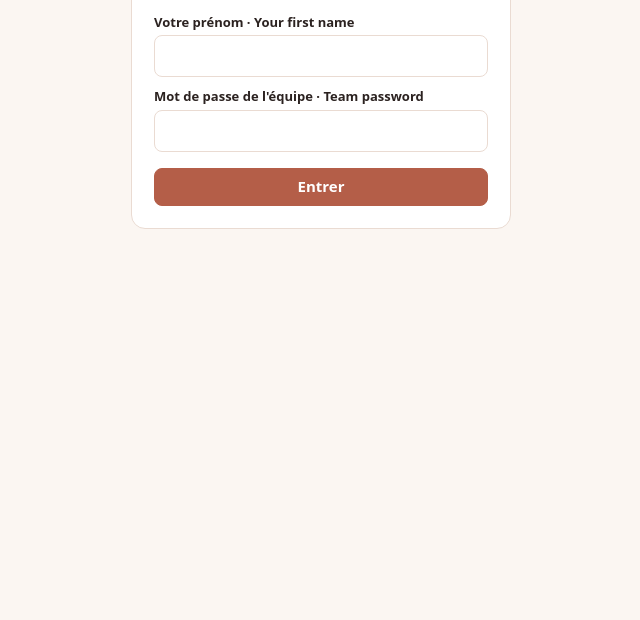
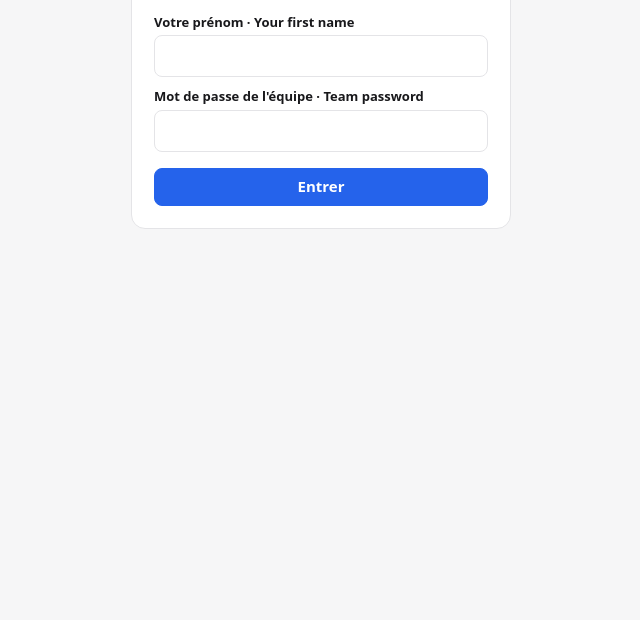
Before and after one commit to oscarmdiazb/miara-dia-console, a plain HTML site: page index.html in a window 1280 px wide. Shown: the part 180-800 px from the top of the page, without its empty margins (319-959 px from the left). Drawn offline with Linux system fonts and the light colour scheme.

Commit message:
Update console page

```diff
--- a/index.html
+++ b/index.html
@@ -8,25 +8,28 @@
 <script>try{const t=localStorage.getItem("miara_theme"); if(t==="light"||t==="dark") document.documentElement.dataset.theme=t}catch(e){}</script>
 <style>
 :root{
-  --bg:#FBF6F2; --card:#FFFFFF; --ink:#2B2220; --muted:#7A6A64; --line:#EADBD2;
-  --brand:#B45E48; --brand-d:#7D3C30; --brand-l:#FBE6DA;
-  --ok:#2F7D4F; --ok-l:#E2F2E8; --warn:#9A6B00; --warn-l:#FFF3CC; --bad:#B3261E; --bad-l:#FCE4E2;
-  --info:#2F5D8A; --info-l:#E3EEF8; --grey-l:#F1ECE9;
+  --bg:#F6F6F7; --card:#FFFFFF; --ink:#18181B; --muted:#62626D; --line:#E4E4E7;
+  --brand:#2563EB; --brand-d:#1D4ED8; --brand-l:#E8EFFD; --on-brand:#FFFFFF;
+  --ok:#15803D; --ok-l:#E6F4EA; --warn:#A16207; --warn-l:#FDF3D3; --bad:#B91C1C; --bad-l:#FCEBEB;
+  --info:#6D28D9; --info-l:#EFE9FD; --grey-l:#EDEDF0;
+  --team-a:#C2410C; --team-a-l:#FDEDE3;
 }
 @media (prefers-color-scheme: dark){
   :root:not([data-theme="light"]){
-    --bg:#1D1816; --card:#2A2321; --ink:#F3ECE8; --muted:#B9AAA3; --line:#463A36;
-    --brand:#E0937B; --brand-d:#F2B8A5; --brand-l:#4A2E26;
-    --ok:#7FD3A0; --ok-l:#1F3A2A; --warn:#F2C95C; --warn-l:#3D3216; --bad:#F2A19B; --bad-l:#4A2422;
-    --info:#9CC3EA; --info-l:#1F3042; --grey-l:#352D2A;
+    --bg:#111113; --card:#1B1B1F; --ink:#EDEDF0; --muted:#A1A1AA; --line:#2C2C33;
+    --brand:#7AA2FF; --brand-d:#A9C1FF; --brand-l:#1D2843; --on-brand:#0B1220;
+    --ok:#4ADE80; --ok-l:#13301E; --warn:#FACC15; --warn-l:#382F10; --bad:#F87171; --bad-l:#3B1818;
+    --info:#B69CFF; --info-l:#261E3D; --grey-l:#26262B;
+  --team-a:#FB923C; --team-a-l:#3A2112;
   }
 }
 /* ☀️ / 🌙 button: data-theme on <html> wins over the phone/computer setting */
 :root[data-theme="dark"]{
-  --bg:#1D1816; --card:#2A2321; --ink:#F3ECE8; --muted:#B9AAA3; --line:#463A36;
-  --brand:#E0937B; --brand-d:#F2B8A5; --brand-l:#4A2E26;
-  --ok:#7FD3A0; --ok-l:#1F3A2A; --warn:#F2C95C; --warn-l:#3D3216; --bad:#F2A19B; --bad-l:#4A2422;
-  --info:#9CC3EA; --info-l:#1F3042; --grey-l:#352D2A;
+  --bg:#111113; --card:#1B1B1F; --ink:#EDEDF0; --muted:#A1A1AA; --line:#2C2C33;
+  --brand:#7AA2FF; --brand-d:#A9C1FF; --brand-l:#1D2843; --on-brand:#0B1220;
+  --ok:#4ADE80; --ok-l:#13301E; --warn:#FACC15; --warn-l:#382F10; --bad:#F87171; --bad-l:#3B1818;
+  --info:#B69CFF; --info-l:#261E3D; --grey-l:#26262B;
+  --team-a:#FB923C; --team-a-l:#3A2112;
 }
 :root{color-scheme:light dark}
 :root[data-theme="light"]{color-scheme:light}
@@ -36,16 +39,16 @@ body{margin:0;background:var(--bg);color:var(--ink);font:15px/1.45 system-ui,-ap
 button,input,select,textarea{font:inherit;color:inherit}
 header{position:sticky;top:0;z-index:5;background:var(--card);border-bottom:1px solid var(--line)}
 .top{display:flex;align-items:center;gap:12px;padding:10px 16px;max-width:1100px;margin:0 auto}
-.logo{font-weight:800;color:var(--brand-d);letter-spacing:.3px}
+.logo{font-weight:800;color:var(--ink);letter-spacing:.3px}
 .logo small{font-weight:500;color:var(--muted)}
 .who{margin-left:auto;color:var(--muted);font-size:13px;display:flex;gap:8px;align-items:center}
 nav{display:flex;gap:4px;overflow-x:auto;padding:0 12px;max-width:1100px;margin:0 auto}
 nav button{border:0;background:none;padding:10px 12px;border-bottom:3px solid transparent;cursor:pointer;white-space:nowrap;color:var(--muted);font-weight:600}
-nav button.on{color:var(--brand-d);border-bottom-color:var(--brand)}
+nav button.on{color:var(--brand);border-bottom-color:var(--brand)}
 main{max-width:1100px;margin:0 auto;padding:16px}
 .btn{border:1px solid var(--line);background:var(--card);border-radius:8px;padding:7px 12px;cursor:pointer}
 .btn:hover{border-color:var(--brand)}
-.btn.primary{background:var(--brand);border-color:var(--brand);color:#fff;font-weight:600}
+.btn.primary{background:var(--brand);border-color:var(--brand);color:var(--on-brand);font-weight:600}
 .btn.primary:disabled{opacity:.45;cursor:default}
 .btn.small{padding:4px 9px;font-size:13px}
 .link{background:none;border:0;color:var(--brand);cursor:pointer;padding:0;font-size:13px;text-decoration:underline}
@@ -53,7 +56,7 @@ main{max-width:1100px;margin:0 auto;padding:16px}
 .bar select,.bar input{border:1px solid var(--line);background:var(--card);border-radius:8px;padding:7px 9px;max-width:100%}
 .bar input[type=search]{flex:1;min-width:160px}
 .stats{display:flex;flex-wrap:wrap;gap:8px;margin-bottom:12px}
-.stat{background:var(--card);border:1px solid var(--line);border-radius:10px;padding:8px 12px;min-width:110px}
+.stat{background:var(--grey-l);border:0;border-radius:10px;padding:8px 12px;min-width:110px}
 .stat b{display:block;font-size:22px;line-height:1.1}
 .stat span{color:var(--muted);font-size:12px}
 .prog{height:10px;background:var(--grey-l);border-radius:6px;overflow:hidden;margin:4px 0 14px}
@@ -107,13 +110,13 @@ h2{font-size:17px;margin:18px 0 8px}
 .toast{position:fixed;left:50%;bottom:18px;transform:translateX(-50%);background:var(--ink);color:var(--bg);padding:9px 16px;border-radius:10px;font-size:14px;z-index:9;opacity:0;transition:opacity .2s;pointer-events:none}
 .toast.on{opacity:1}
 .loading{color:var(--muted);padding:20px;text-align:center}
-.vt-A{--tc:var(--info);--tl:var(--info-l)} .vt-B{--tc:var(--brand);--tl:var(--brand-l)}
+.vt-A{--tc:var(--team-a);--tl:var(--team-a-l)} .vt-B{--tc:var(--brand);--tl:var(--brand-l)}
 .vday{margin:18px 0 6px;font-size:18px}
 .vgrid{display:grid;grid-template-columns:repeat(auto-fit,minmax(300px,1fr));gap:10px}
 .vteam{border-left:5px solid var(--tc);border-radius:0 12px 12px 0}
 .vteam h3{margin:0 0 4px;font-size:16px;color:var(--tc)}
 .vstop{display:flex;gap:10px;padding:8px 0;border-top:1px solid var(--line)}
-.vnum{flex:none;width:26px;height:26px;border-radius:50%;background:var(--tc);color:#fff;font-weight:700;display:flex;align-items:center;justify-content:center;font-size:13px}
+.vnum{flex:none;width:26px;height:26px;border-radius:50%;background:var(--tc);color:var(--on-brand);font-weight:700;display:flex;align-items:center;justify-content:center;font-size:13px}
 .vlong{background:var(--warn-l);color:var(--warn);border-radius:8px;padding:6px 9px;font-size:13px;margin:6px 0}
 .rsel{width:100%;font-size:16px;padding:10px;margin:4px 0 12px;border:1px solid var(--line);background:var(--card);color:var(--ink);border-radius:8px}
 .rcount{display:flex;gap:8px;flex-wrap:wrap;align-items:flex-end;margin-top:8px}
@@ -149,7 +152,7 @@ h2{font-size:17px;margin:18px 0 8px}
 .gprog{display:flex;align-items:center;gap:6px;font-size:12.5px;color:var(--muted);font-variant-numeric:tabular-nums}
 .mbar{display:inline-block;width:46px;height:7px;background:var(--grey-l);border-radius:4px;overflow:hidden;margin-right:6px}
 .mbar i{display:block;height:100%;background:var(--ok)}
-.mbar.a i{background:var(--info)}
+.mbar.a i{background:var(--ok)}
 .gcards{padding:10px}
 .gcards .card{margin-bottom:8px}
 /* ---- problèmes ---- */
@@ -230,7 +233,7 @@ h2{font-size:17px;margin:18px 0 8px}
 .pvtop select{flex:1;min-width:140px;border:1px solid var(--line);border-radius:8px;padding:7px;background:var(--card)}
 .seg{display:inline-flex;border:1px solid var(--line);border-radius:999px;overflow:hidden}
 .seg button{border:0;background:var(--card);padding:7px 13px;cursor:pointer}
-.seg button.on{background:var(--brand);color:#fff;font-weight:600}
+.seg button.on{background:var(--brand);color:var(--on-brand);font-weight:600}
 .phone{max-width:420px;margin:0 auto;background:var(--card);border:1px solid var(--line);border-radius:22px;box-shadow:0 2px 10px rgba(0,0,0,.07);overflow:hidden;touch-action:pan-y}
 .pbar{display:flex;justify-content:space-between;font-size:12px;color:var(--muted);padding:9px 14px;border-bottom:1px solid var(--line)}
 .pbar .nm{font-family:ui-monospace,Menlo,monospace}
@@ -269,7 +272,7 @@ img.plab{max-width:100px;display:block;margin:6px 0}
 .mdadd textarea{flex:1;font:inherit;font-size:14px;border:1px solid var(--line);border-radius:8px;padding:6px;background:var(--card);color:var(--ink)}
 /* ---- plan baseline ---- */
 .plrole{border-radius:999px;padding:2px 9px;font-size:12px;font-weight:700;white-space:nowrap}
-.r-primary{background:var(--brand);color:#fff}
+.r-primary{background:var(--brand);color:var(--on-brand)}
 .r-mechanism{background:var(--info-l);color:var(--info)}
 .r-agency{background:var(--brand-l);color:var(--brand-d)}
 .r-secondary{background:var(--warn-l);color:var(--warn)}
@@ -1225,7 +1228,7 @@ async function visitsView(m){
   const el=$("#vmap"); if(!el) return;
   const map=L.map(el,{scrollWheelZoom:false});
   L.tileLayer("https://tile.openstreetmap.org/{z}/{x}/{y}.png",{maxZoom:18,attribution:"© OpenStreetMap"}).addTo(map);
-  const col=t=>getComputedStyle(document.documentElement).getPropertyValue(t==="A"?"--info":"--brand").trim();
+  const col=t=>t==="A"?"#EA580C":"#2563EB";   // map pins: same in light and dark (white number on top)
   const pts=[];
   stops.filter(s=>show(s.team)).forEach(s=>{ pts.push([s.lat,s.lon]);
     L.marker([s.lat,s.lon],{icon:L.divIcon({className:"",html:`<div class="vpin" style="background:${col(s.team)}">${s.day}</div>`,iconSize:[24,24],iconAnchor:[12,12]})})
```
